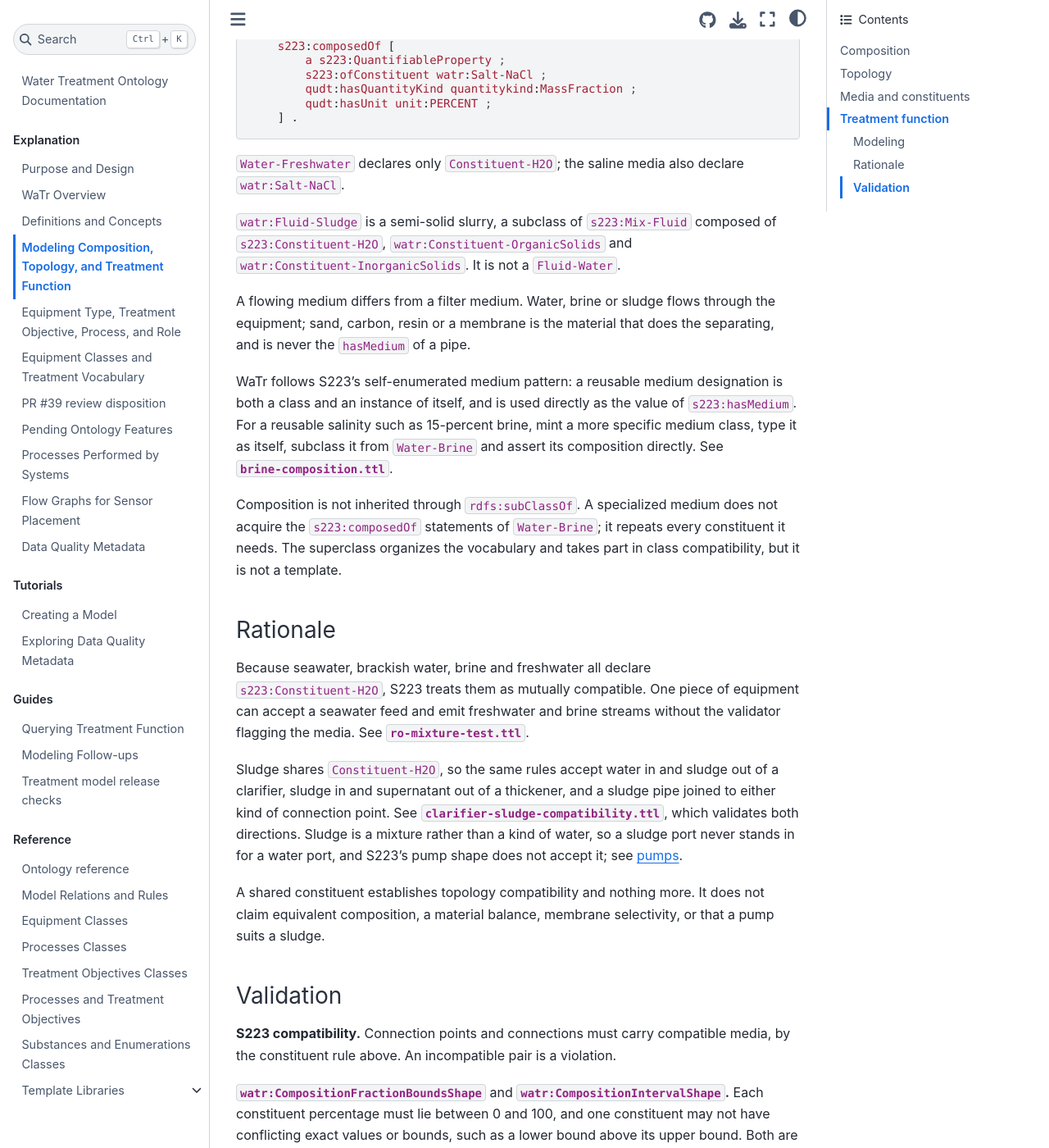
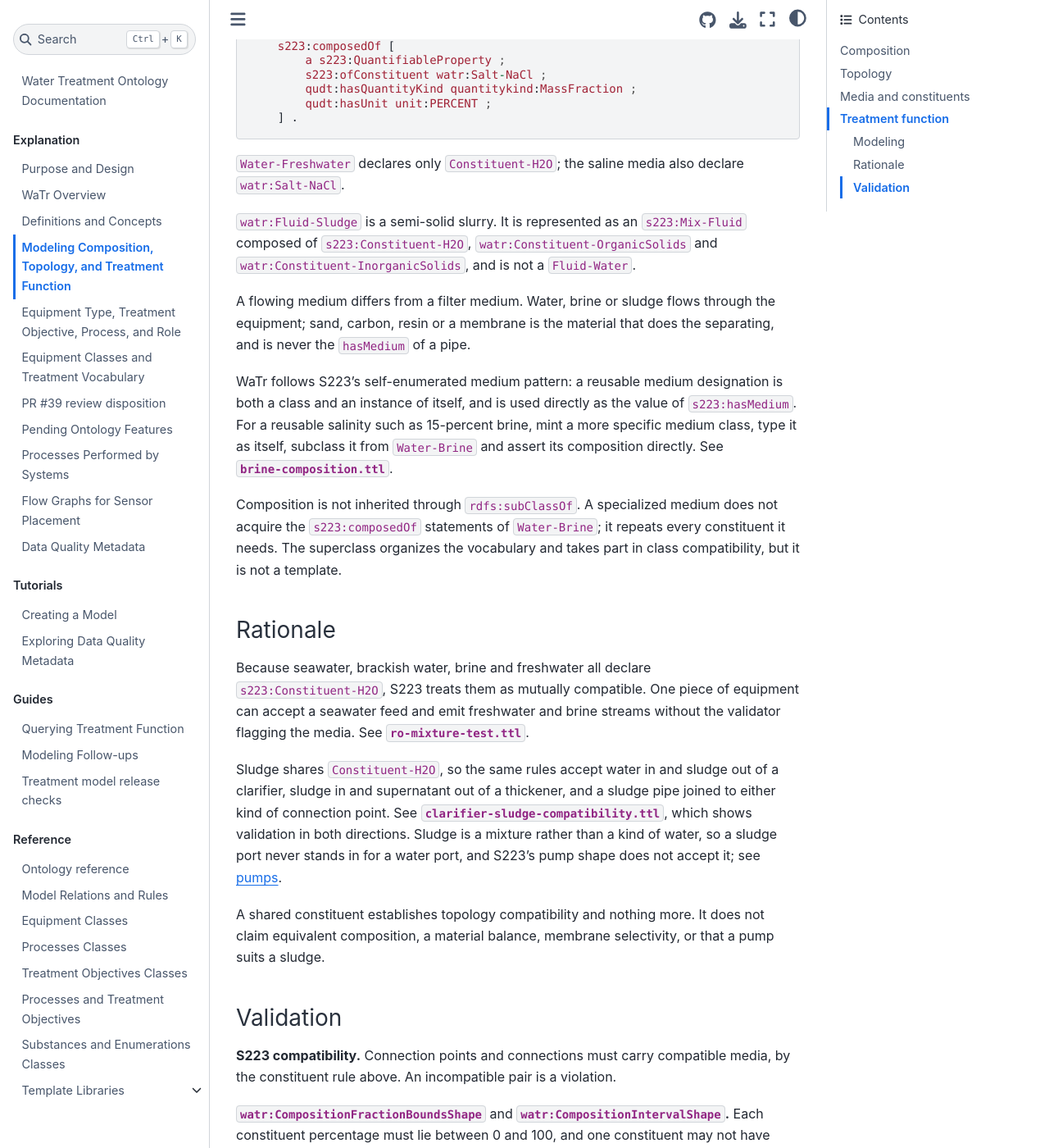
Before and after one commit to DataDrivenCPS/water-ontology, a Jupyter Book: the page built from docs/explanation/processes.md, in a window 1280 px wide and 1400 px high, scrolled down 3726 px. Shown: the whole window at 82% size. Built offline with Jupyter Book 1.0.4 settings and Sphinx 7.4.7 and the Sphinx Book theme 1.1.4, drawn with Linux system fonts in a browser that asks for light colours.

Commit message:
Address review wording on sludge and organic solids
Describe sludge as a semi-solid slurry represented as a Mix-Fluid, say the
example shows validation in both directions, and drop "(volatile)" from the
organic solids comment since not all organics are volatile.

```diff
--- a/docs/explanation/processes.md
+++ b/docs/explanation/processes.md
@@ -152,9 +152,10 @@ watr:Water-Seawater
 `Water-Freshwater` declares only `Constituent-H2O`; the saline media also declare
 `watr:Salt-NaCl`.
 
-`watr:Fluid-Sludge` is a semi-solid slurry, a subclass of `s223:Mix-Fluid` composed
-of `s223:Constituent-H2O`, `watr:Constituent-OrganicSolids` and
-`watr:Constituent-InorganicSolids`. It is not a `Fluid-Water`.
+`watr:Fluid-Sludge` is a semi-solid slurry. It is represented as an
+`s223:Mix-Fluid` composed of `s223:Constituent-H2O`,
+`watr:Constituent-OrganicSolids` and `watr:Constituent-InorganicSolids`, and is not
+a `Fluid-Water`.
 
 A flowing medium differs from a filter medium. Water, brine or sludge flows
 through the equipment; sand, carbon, resin or a membrane is the material that
@@ -183,7 +184,7 @@ Sludge shares `Constituent-H2O`, so the same rules accept water in and sludge ou
 of a clarifier, sludge in and supernatant out of a thickener, and a sludge pipe
 joined to either kind of connection point. See
 {download}`clarifier-sludge-compatibility.ttl <../../examples/clarifier-sludge-compatibility.ttl>`,
-which validates both directions. Sludge is a mixture rather than a kind of water,
+which shows validation in both directions. Sludge is a mixture rather than a kind of water,
 so a sludge port never stands in for a water port, and S223's pump shape does not
 accept it; see [pumps](treatment_model_summary.md#pumps).
 
```
Also changed, not shown: docs/reference/substances_documentation.md (+1 -1 lines), 1 other file.
